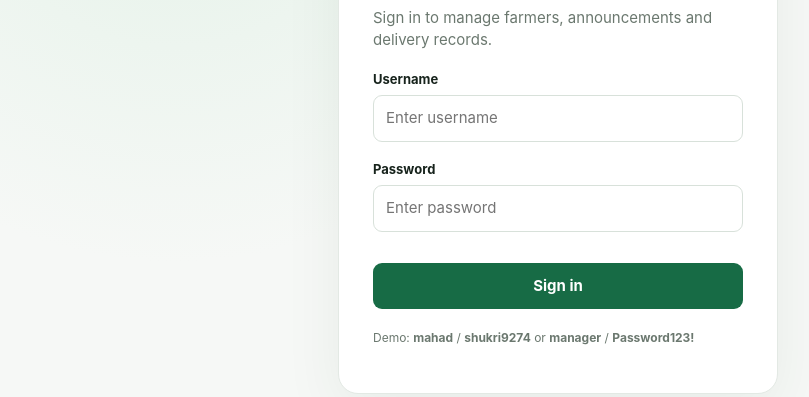
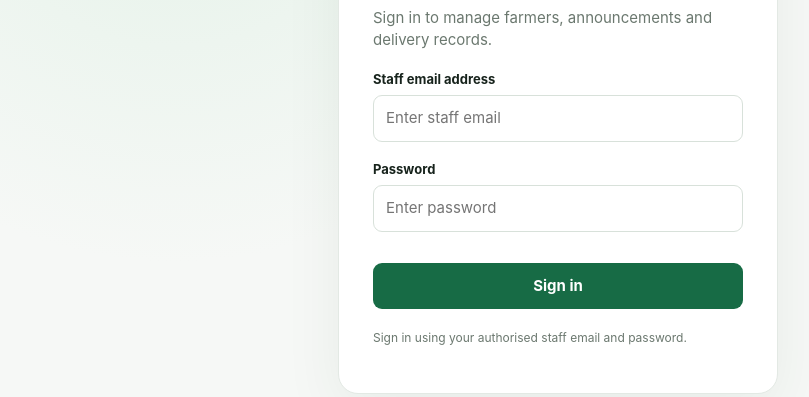
Before and after one commit to shuriemahat-star/BUNGOMA-AGRICULTURAL-OFFICE, a website: page index.html in a window 1280 px wide. Shown: the part 288-685 px from the top of the page, without its empty margins (82-891 px from the left). Drawn offline with nearby package versions, Linux system fonts and the light colour scheme.

Commit message:
Update login form to use staff email address

```diff
--- a/index.html
+++ b/index.html
@@ -11,10 +11,10 @@
     <form id="login-form" class="login-card">
       <div class="brand-mark">BA</div><p class="eyebrow">BUNGOMA AGRICULTURAL OFFICE</p>
       <h1>Extension Communication</h1><p class="muted">Sign in to manage farmers, announcements and delivery records.</p>
-      <label for="username">Username</label><input id="username" autocomplete="username" required placeholder="Enter username">
+      <label for="username">Staff email address</label><input id="username" type="email" autocomplete="username" required placeholder="Enter staff email">
       <label for="password">Password</label><input id="password" type="password" autocomplete="current-password" required placeholder="Enter password">
       <p id="login-error" class="error" role="alert"></p><button class="primary full" type="submit">Sign in</button>
-      <p class="hint">Demo: <b>mahad</b> / <b>shukri9274</b> or <b>manager</b> / <b>Password123!</b></p>
+      <p class="hint">Sign in using your authorised staff email and password.</p>
     </form>
   </div>
   <div id="app" class="app-shell hidden">
```
